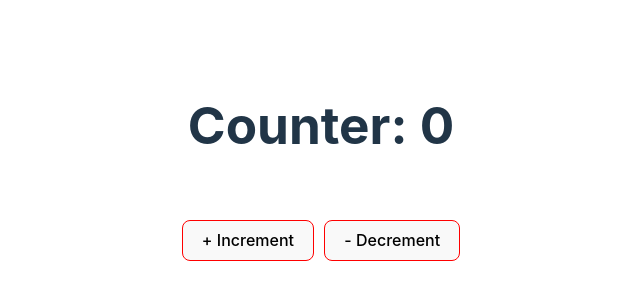
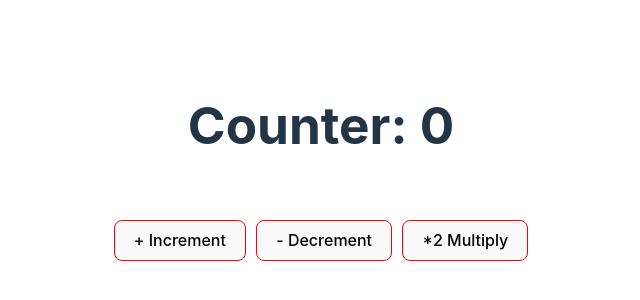
Before and after one commit to AKamci/EcommerceReactApp, a React (Vite) app: page / in a window 1280 px wide. Shown: the part 222-522 px from the top of the page, without its empty margins (319-959 px from the left). Built offline with nearby package versions, Linux system fonts and the light colour scheme.

Commit message:
Multiply button added.

```diff
--- a/src/App.tsx
+++ b/src/App.tsx
@@ -14,6 +14,10 @@ function App() {
         <button onClick={() => setCount((count) => count - 1)} style={{marginLeft: '10px', border: "1px solid red"}}>
           - Decrement
         </button>
+        <button onClick={() => setCount((count) => count*2)} style={{marginLeft: '10px', border: "1px solid red"}}>
+          *2 Multiply
+        </button>
+
       </div>
     </>
   )
```
Also changed, not shown: 1 other file (tests, documents, lock files or other folders).
